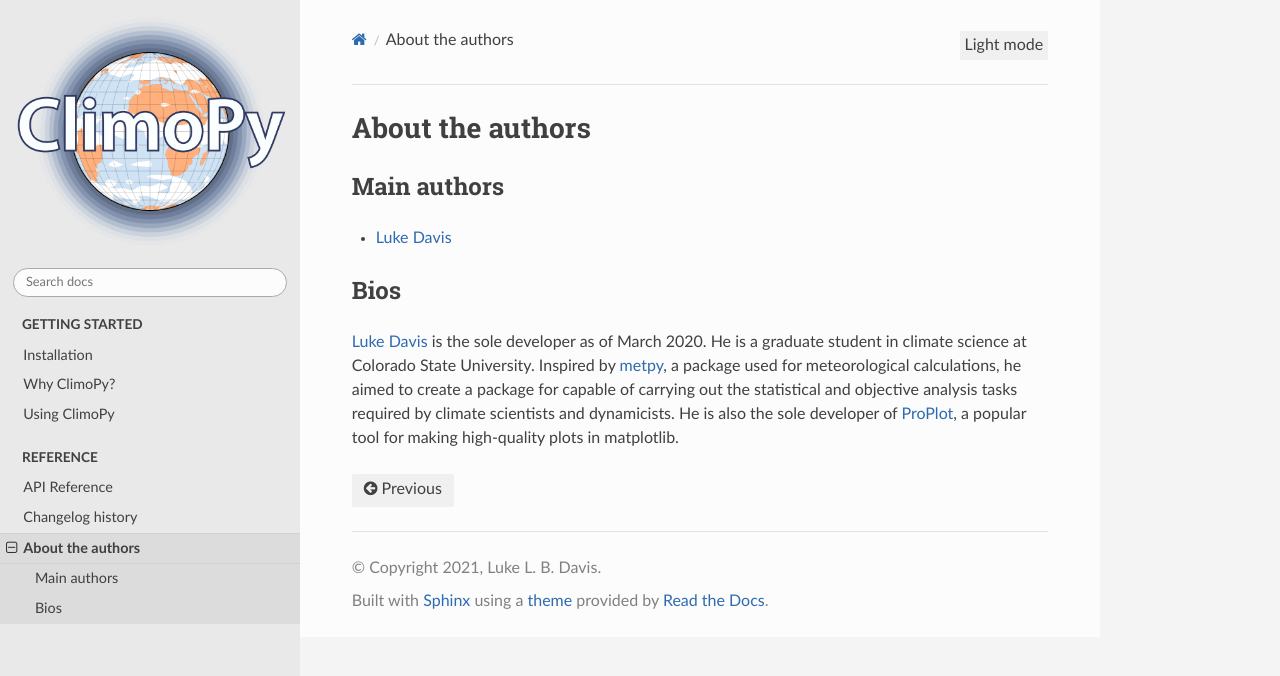
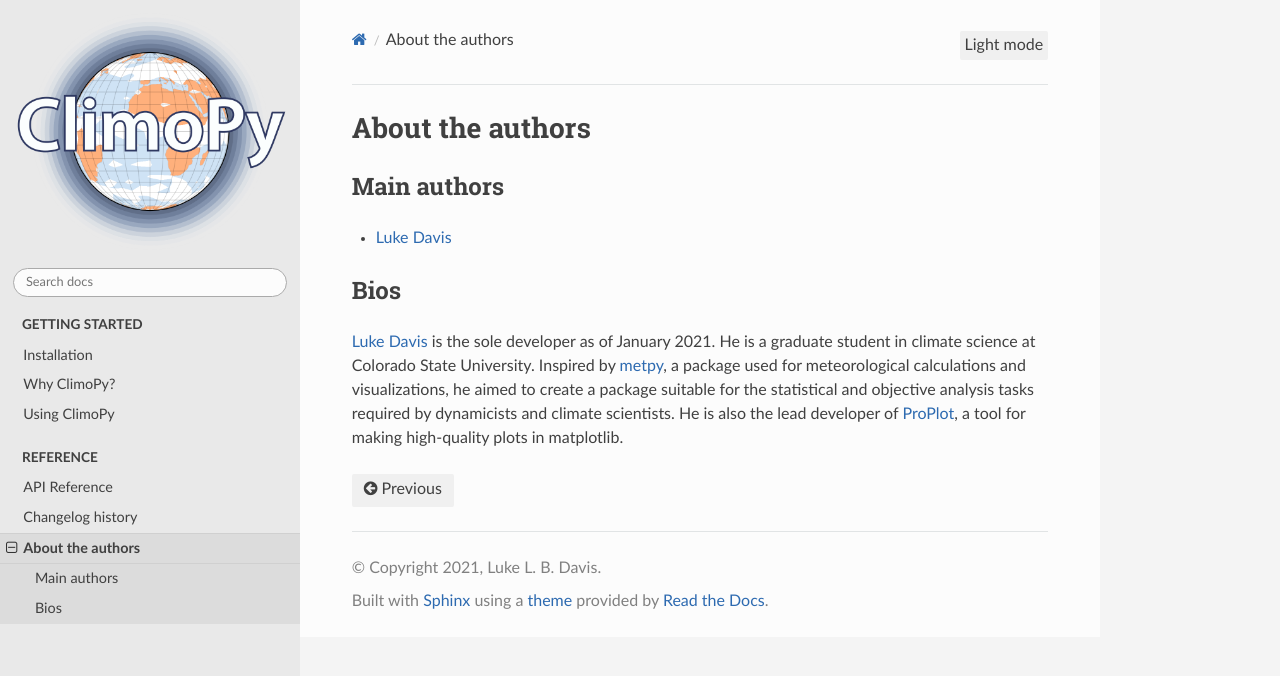
Before and after one commit to climopy-dev/climopy, a Sphinx documentation site: the page built from docs/authors.rst, in a window 1280 px wide. Shown: the top 676 px of the page. Built offline with Sphinx 7.4.7 and the Read the Docs theme 2.0.0, drawn with Linux system fonts in a browser that asks for light colours.

```diff
--- a/docs/authors.rst
+++ b/docs/authors.rst
@@ -8,7 +8,14 @@ Main authors
 Bios
 ----
 
-`Luke Davis`_ is the sole developer as of March 2020. He is a graduate student in climate science at Colorado State University. Inspired by `metpy <https://unidata.github.io/MetPy/latest/index.html>`__, a package used for meteorological calculations, he aimed to create a package for capable of carrying out the statistical and objective analysis tasks required by climate scientists and dynamicists. He is also the sole developer of `ProPlot <https://github.com/lukelbd/proplot>`__, a popular tool for making high-quality plots in matplotlib.
+`Luke Davis`_ is the sole developer as of January 2021. He is a graduate student in
+climate science at Colorado State University. Inspired by `metpy
+<https://unidata.github.io/MetPy/latest/index.html>`__, a package used for
+meteorological calculations and visualizations, he aimed to create a package suitable
+for the statistical and objective analysis tasks required by dynamicists and climate
+scientists. He is also the lead developer of `ProPlot
+<https://github.com/lukelbd/proplot>`__, a tool for making high-quality plots in
+matplotlib.
 
 
 .. _Luke Davis: https://github.com/lukelbd
```
Also changed, not shown: docs/api.rst (+24 -24 lines), 3 other files.
